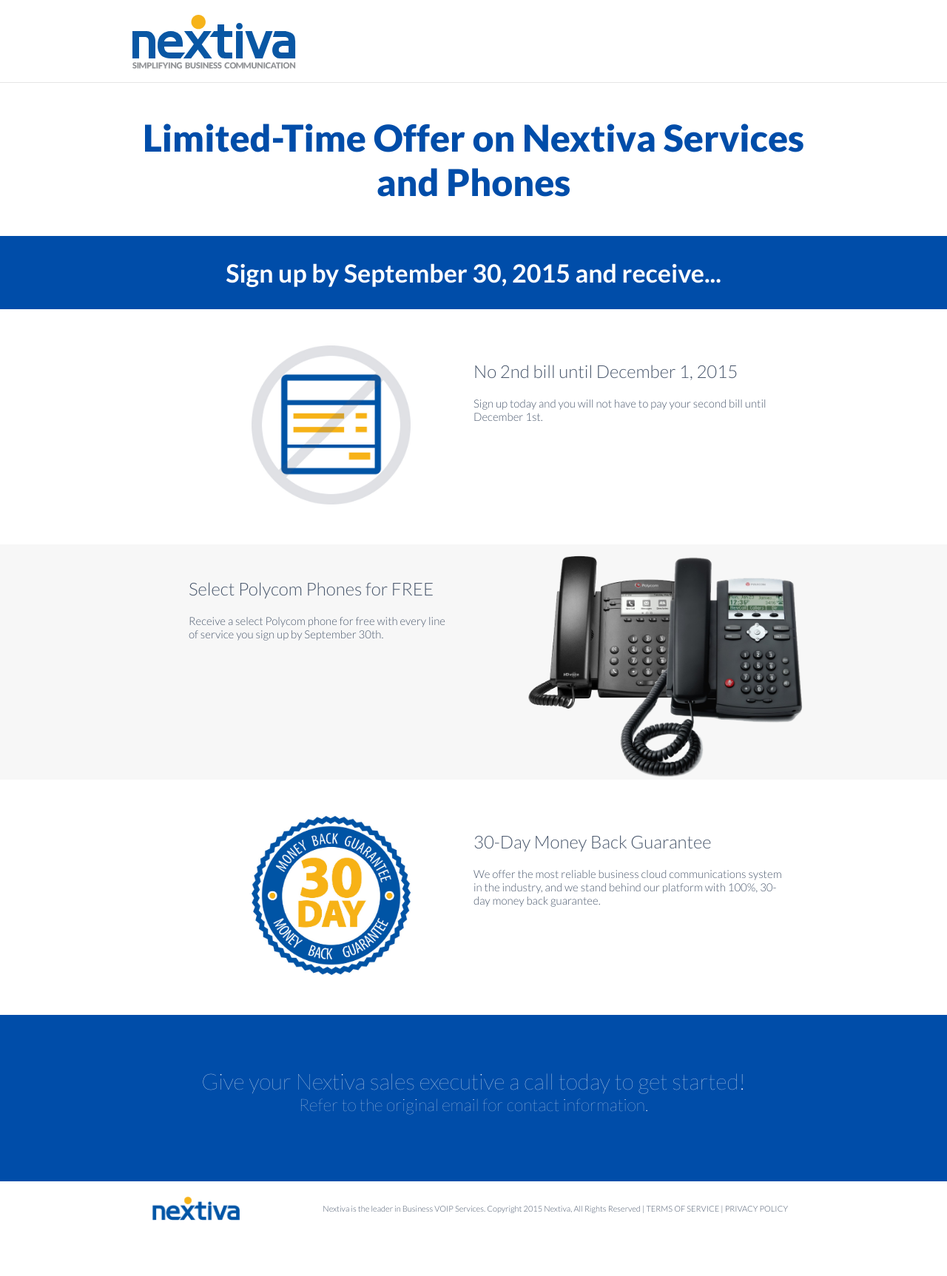
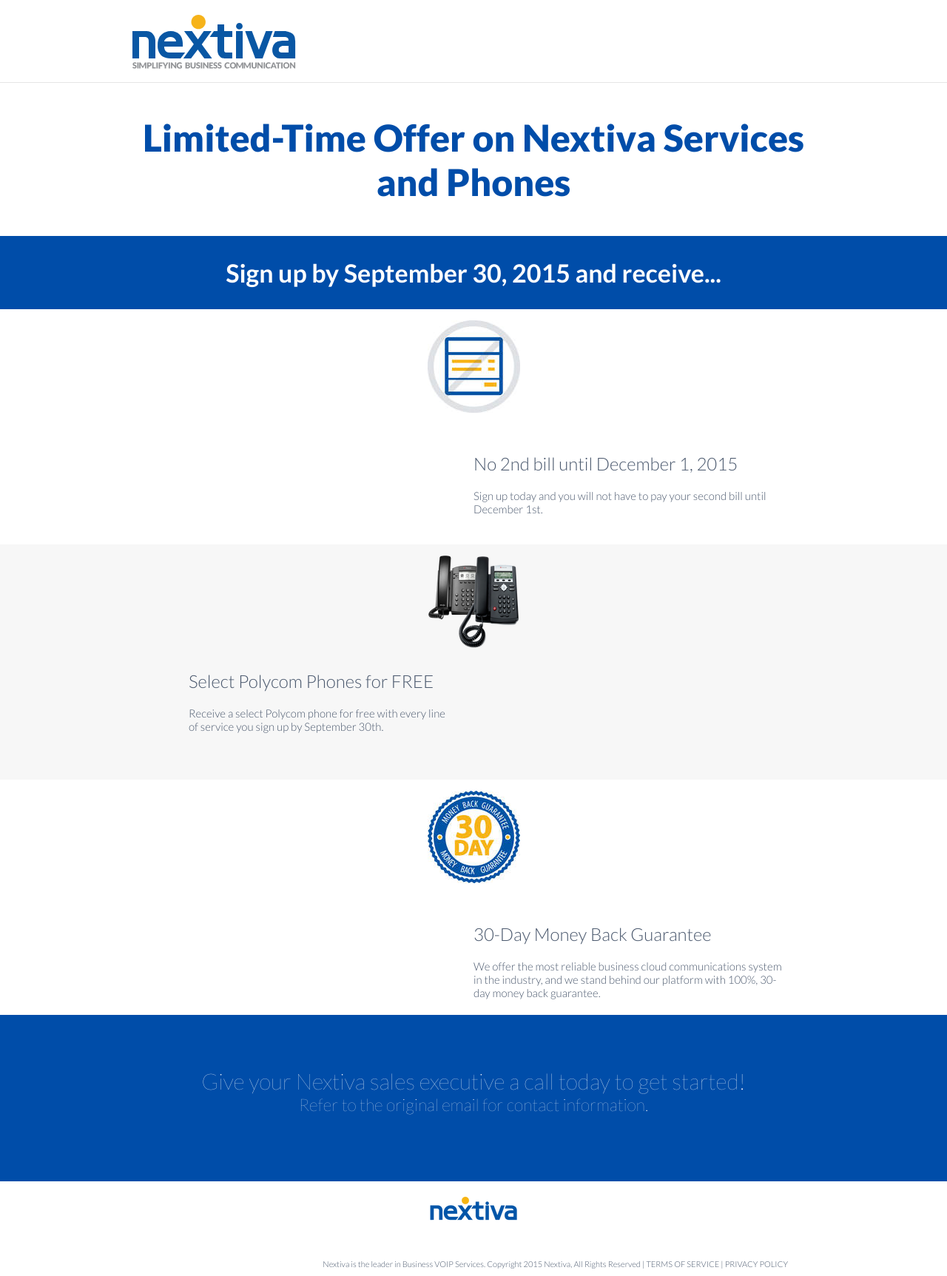
Before and after one commit to BluestarNEO/BluestarNEO.github.io, a Jekyll site: the page built from nextiva/index.html, in a window 1280 px wide. Shown: the whole page at 74% size. Built offline with Jekyll 4.4.1, drawn with Linux system fonts in a browser that asks for light colours; nearby versions of some CDN libraries; before the commit the page ends 1675 px from its top, so only the background shows below that.

Commit message:
add sm version pics and html

```diff
--- a/nextiva/css/style.css
+++ b/nextiva/css/style.css
@@ -64,8 +64,22 @@ a {
   margin-bottom: 0;
 }
 
-.offers img {
+.offer-img {
   height: 125px;
+  width: 125px;
+  margin: 0 auto;
+}
+
+.img-1 {
+  background-image: url("../images/no-2nd-bill-sm.jpg")
+}
+
+.img-2 {
+  background-image: url("../images/select-polycom-phones-sm.png");
+}
+
+.img-3 {
+  background-image: url("../images/30-day-back-sm.jpg");
 }
 
 .offers p, .content-contact p {
@@ -99,10 +113,14 @@ a {
 
 .main-footer {
   text-align: center;
+  margin: 0 auto;
 }
 
-.main-footer img {
-  height: 50px;
+.footer-logo-sm {
+  height: 75px;
+  width: 150px;
+  background-image: url("../images/nextiva_logo_2015-sm.png");
+  margin: 0 auto;
 }
 
 .main-footer h5 {
--- a/nextiva/index.html
+++ b/nextiva/index.html
@@ -32,7 +32,7 @@ permalink: /nextiva/
       <div class="offers">
         <div class="offer-odd">
           <div class="offer">
-            <img src="images/No-2nd-bill.jpg" alt="No 2nd Bill Image">
+            <div class="offer-img img-1"></div>
             <div>
               <h3>No 2nd bill until December 1, 2015</h3>
               <p>Sign up today and you will not have to pay your second bill until December 1st.</p>
@@ -41,7 +41,7 @@ permalink: /nextiva/
         </div>
         <div class="offer-even">
           <div class="offer">
-            <img src="images/Select-Polycom-Phones.png" alt="Select Polycom Phones Image">
+            <div class="offer-img img-2"></div>
             <div>
               <h3>Select Polycom Phones for FREE</h3>
               <p>Receive a select Polycom phone for free with every line of service you sign up by September 30th.</p>
@@ -50,7 +50,7 @@ permalink: /nextiva/
         </div>
         <div class="offer-odd">
           <div class="offer">
-            <img src="images/30-Day-Back.jpg" alt="30 Day Back Image">
+            <div class="offer-img img-3"></div>
             <div>
               <h3>30-Day Money Back Guarantee</h3>
               <p>We offer the most reliable business cloud communications system in the industry, and we stand behind our platform with 100%, 30-day money back guarantee.</p>
@@ -64,7 +64,7 @@ permalink: /nextiva/
       </div>
       <footer class="main-footer">
         <div class="main-footer-panel">
-          <img src="images/Nextiva_Logo_2015.png" alt="Nextiva Logo">
+          <div class="footer-logo-sm"></div>
           <h5 class="footer-info">Nextiva is the leader in Business VOIP Services. Copyright 2015 Nextiva, All Rights Reserved | <a href="http://www.nextiva.com/terms-and-conditions.html">TERMS OF SERVICE</a> | <a href="http://www.nextiva.com/downloads/NextivaPrivacyPolicy.pdf">PRIVACY POLICY</a></h5>
         </div>
       </footer>
```
Also changed, not shown: nextiva/images/30-day-back-sm.jpg (added), nextiva/images/nextiva_logo_2015-sm.png (added), nextiva/images/select-polycom-phones-sm.png (added).
